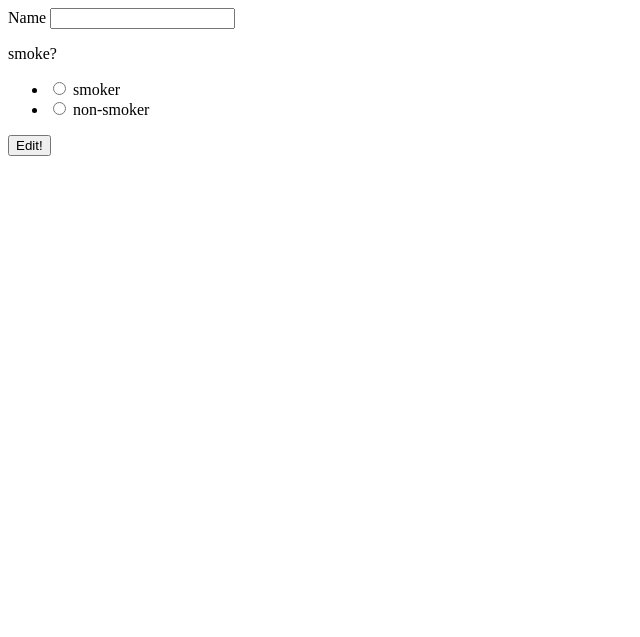
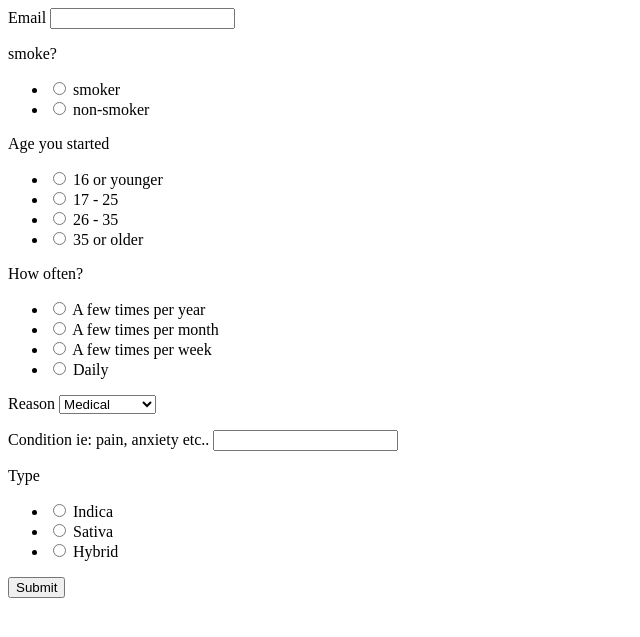
Before and after one commit to 0silverback0/marijuana-survey, a Flask app: page / in a window 1280 px wide. Shown: the top 637 px of the page, without its empty margins (0-640 px from the left). Run offline with Flask 2, Linux system fonts and the light colour scheme; some libraries are stand-ins or nearby versions.

Commit message:
form set up

```diff
--- a/app.py
+++ b/app.py
@@ -1,3 +1,4 @@
+from email.errors import StartBoundaryNotFoundDefect
 from flask import Flask, request, redirect, render_template, flash
 #from psycopg2 import IntegrityError
 from models import connect_db, db, User
@@ -6,7 +7,7 @@ from sqlalchemy import exc
 import os
 
 app = Flask(__name__)
-app.config['SQLALCHEMY_DATABASE_URI'] = os.environ.get('DATABASE_URL', 'postgres://efnmpsgaldqqgz:dc55aa481e7dfdad6b94314c5828c63fb6cb7c202cbc177add1b883234c6fc8f@ec2-3-218-171-44.compute-1.amazonaws.com:5432/d7gs1h2i8ph3h3').replace("postgres://", "postgresql://", 1) # 'postgresql:///bud' # create and change data base
+app.config['SQLALCHEMY_DATABASE_URI'] =  'postgresql:///bud' or os.environ.get('DATABASE_URL', 'postgres://efnmpsgaldqqgz:dc55aa481e7dfdad6b94314c5828c63fb6cb7c202cbc177add1b883234c6fc8f@ec2-3-218-171-44.compute-1.amazonaws.com:5432/d7gs1h2i8ph3h3').replace("postgres://", "postgresql://", 1) # 'postgresql:///bud' # create and change data base
 app.config['SQLALCHEMY_TRACK_MODIFICATIONS'] = False
 app.config['SQLALCHEMY_ECHO'] = True
 app.config['DEBUG_TB_INTERCEPT_REDIRECTS'] = False
@@ -26,10 +27,16 @@ app.config['SECRET_KEY'] = "SECRET!"
 def home():
     form = UserForm()
     peeps = User.query.all()
-    name = form.name.data
-    ans = form.qs.data
+    email = form.email.data
+    smoker = form.smoker.data
+    started = form.started.data
+    frequency = form.frequency.data
+    reason = form.reason.data
+    condition = form.condition.data
+    type = form.type.data
     if form.validate_on_submit():
-        new_guy = User(name=name, ans=ans)
+        new_guy = User(email=email, smoker=smoker, started=started, frequency=frequency, reason=reason,
+        condition=condition, type=type)
         try:
             db.session.add(new_guy)
             db.session.commit()
--- a/forms.py
+++ b/forms.py
@@ -1,7 +1,14 @@
 from flask_wtf import FlaskForm
-from wtforms import StringField, PasswordField, RadioField
+from wtforms import EmailField, RadioField, SelectField, StringField
 from wtforms.validators import DataRequired
 
 class UserForm(FlaskForm):
-    name = StringField('Name', validators=[DataRequired()])
-    qs = RadioField('smoke?', choices=[ ('smoker', 'smoker'), ('non-smoker', 'non-smoker')])
+    email = EmailField('Email', validators=[DataRequired()])
+    smoker = RadioField('smoke?', choices=[ ('smoker', 'smoker'), ('non-smoker', 'non-smoker')], validators=[DataRequired()])
+    started = RadioField('Age you started', choices=[ ('16 or younger', '16 or younger'), ('17 -25', '17 - 25'),
+    ('26 - 35', '26 - 35'), ('35 or older', '35 or older')], validators=[DataRequired()])
+    frequency = RadioField('How often?', choices=[ ('A few times per year', 'A few times per year'), ('A few times per month', 'A few times per month'),
+    ('Afew times per week', 'A few times per week'), ('Daily', 'Daily')], validators=[DataRequired()])
+    reason = SelectField('Reason', choices= [ 'Medical', 'Recreational'], validators=[DataRequired()])
+    condition = StringField('Condition ie: pain, anxiety etc..')
+    type = RadioField('Type', choices=['Indica', 'Sativa', 'Hybrid'], validators=[DataRequired()])
--- a/templates/index.html
+++ b/templates/index.html
@@ -23,11 +23,12 @@
       </p>
 
     {% endfor %}
-    <button type="submit" class="btn btn-success btn-sm">Edit!</button>
+
+    <button type="submit" class="btn btn-success btn-sm">Submit</button>
     </form>
     <ol>
     {% for peep in peeps %}
-    <li>{{peep.name}}</li>
+    <li>{{peep.email}}</li>
     {% endfor %}
     </ol>
 
```
Also changed, not shown: models.py (+7 -2 lines).
